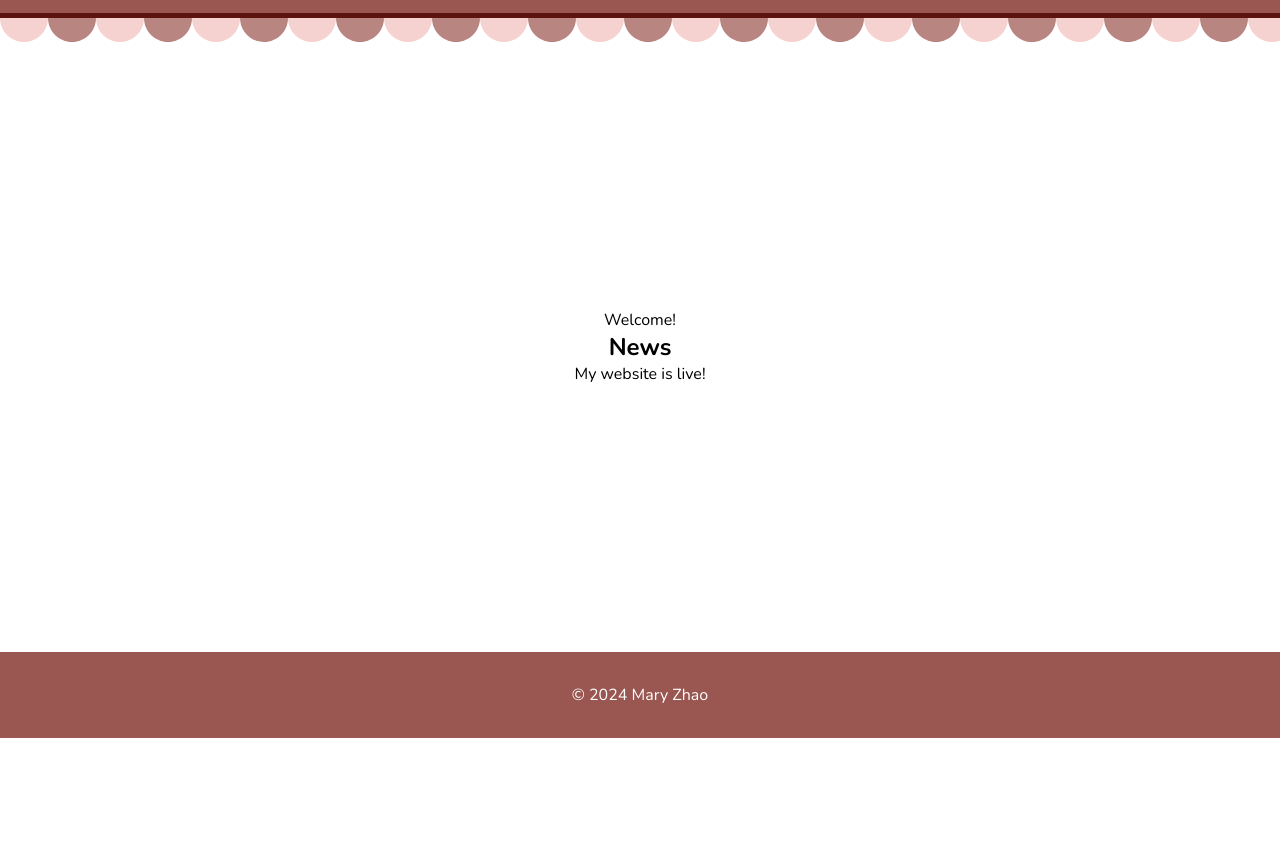
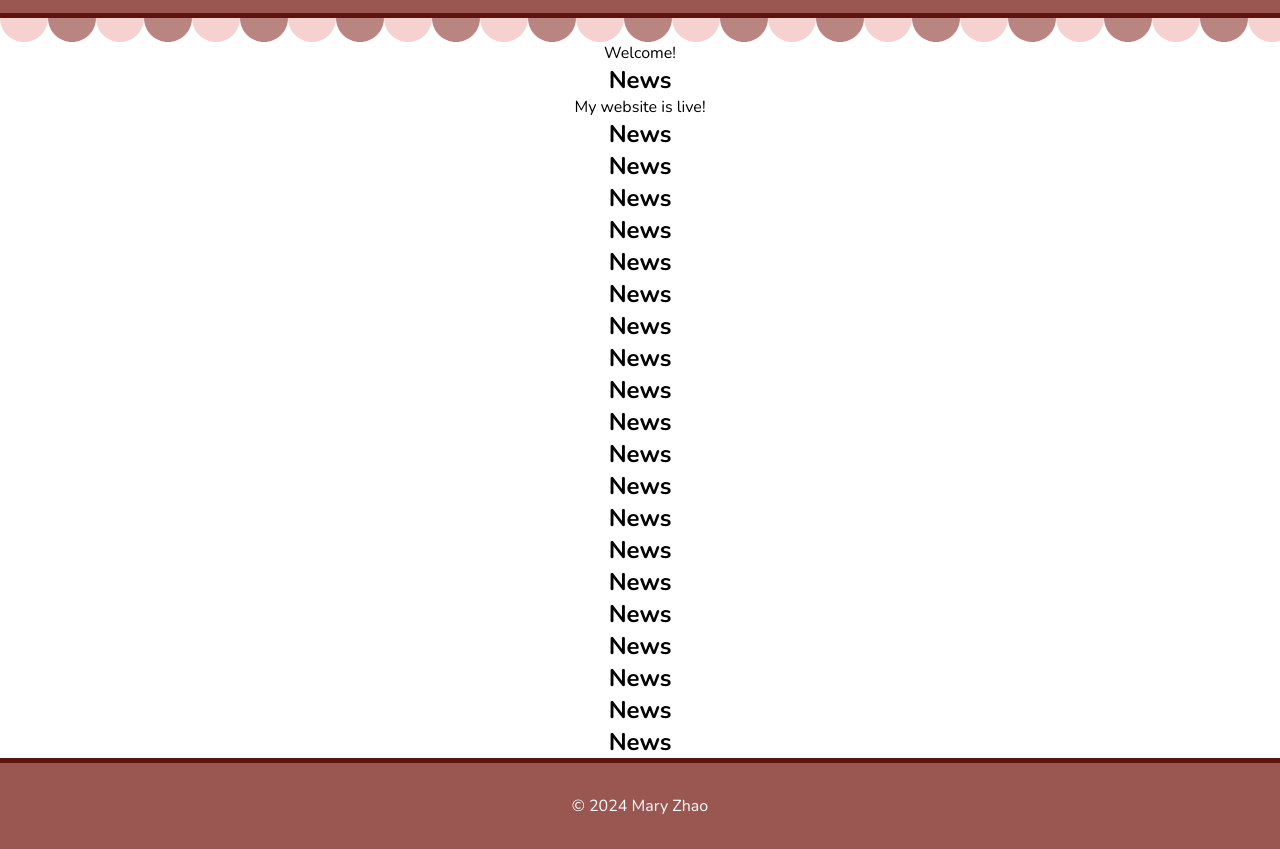
Before and after one commit to mariimao/mariimao.com, a plain HTML site: page index.html in a window 1280 px wide. Shown: the part 62-911 px from the top of the page. Before the commit the page ends 800 px from the top, so only its background shows below. Drawn offline with nearby package versions, Linux system fonts and the light colour scheme.

Commit message:
main size

```diff
--- a/index.html
+++ b/index.html
@@ -49,6 +49,26 @@
         <p>Welcome!</p>
         <h2>News</h2>
         <p>My website is live!</p>
+        <h2>News</h2>
+        <h2>News</h2>
+        <h2>News</h2>
+        <h2>News</h2>
+        <h2>News</h2>
+        <h2>News</h2>
+        <h2>News</h2>
+        <h2>News</h2>
+        <h2>News</h2>
+        <h2>News</h2>
+        <h2>News</h2>
+        <h2>News</h2>
+        <h2>News</h2>
+        <h2>News</h2>
+        <h2>News</h2>
+        <h2>News</h2>
+        <h2>News</h2>
+        <h2>News</h2>
+        <h2>News</h2>
+        <h2>News</h2>
     </main>
     <footer>
         <p>&copy; 2024 Mary Zhao</p>
--- a/styles.css
+++ b/styles.css
@@ -4,13 +4,14 @@
     --lightred: #b88581;
     --lighterred: #f5d2cf;
     --lightestred: #fbefef;
+    --outline-thickness: 5px;
 }
 
 *, *::before, *::after {
     margin: 0;
     padding: 0;
-    box-sizing: border-box;
     font-family: 'Nunito', sans-serif;
+    max-width: 100vw;
 }
 
 * {
@@ -41,6 +42,7 @@ header {
 
 main {
     flex-grow: 1;
+    max-width: 100vw;
     display: flex;
     flex-direction: column;
     align-items: center;
@@ -53,6 +55,7 @@ footer {
     color: white;
     padding: 2em 0;
     text-align: center;
+    border-top: var(--outline-thickness) solid var(--darkred);
 }
 
 .scallop-container {
@@ -77,7 +80,7 @@ footer {
     padding: 1em 3em;
     background-color: var(--midred);
     z-index: 1000;
-    border-bottom: 5px solid var(--darkred);
+    border-bottom: var(--outline-thickness) solid var(--darkred);
 }
 
 #logo {
@@ -96,3 +99,10 @@ footer {
     text-decoration: none;
     list-style-type: none;
 }
+
+@media screen and (max-width: 768px) {
+    #navbar ul {
+        flex-direction: column;
+        align-items: center;
+    }
+}
```
